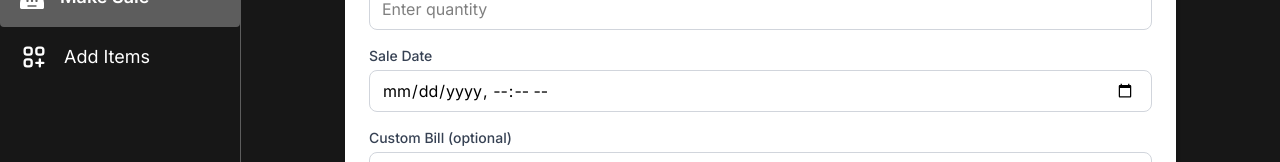
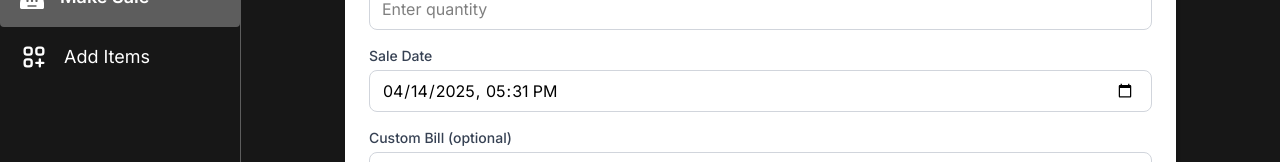
Before and after one commit to devryze-lab/Inventory-app-frontend, a React (Vite) app: page /makeList in a window 1280 px wide. Shown: the part 325-487 px from the top of the page. Built offline with nearby package versions, Linux system fonts and the light colour scheme.

Commit message:
✅ Updated: Added pop-down animation using Framer Motion

```diff
--- a/package.json
+++ b/package.json
@@ -12,6 +12,7 @@
   "dependencies": {
     "@tailwindcss/vite": "^4.1.3",
     "chart.js": "^4.4.8",
+    "framer-motion": "^12.7.2",
     "react": "^19.0.0",
     "react-chartjs-2": "^5.3.0",
     "react-countup": "^6.5.3",
--- a/src/components/AddItems.jsx
+++ b/src/components/AddItems.jsx
@@ -1,8 +1,10 @@
 import React, { useState, useRef, useContext, useEffect } from 'react';
 import UserContext from '../context/UserContext';
+import PopDownBox from './PopDownBox';
 
 function AddPartForm({ garageParts, setGarageParts }) {
   const { updateItem, setUpdateItem } = useContext(UserContext);
+  const [popOut, setPopout] = useState(false)
   const [formData, setFormData] = useState({
     name: '',
     category: '',
@@ -27,8 +29,10 @@ function AddPartForm({ garageParts, setGarageParts }) {
         sold: updateItem.sold ?? 0
       });
     }
-    console.log(updateItem);
-  }, [updateItem]);
+    setTimeout(() => {
+      setPopout(false)
+    }, 1000);
+  }, [updateItem, garageParts]);
 
   const handleChange = (e) => {
     const { name, value } = e.target;
@@ -85,10 +89,16 @@ function AddPartForm({ garageParts, setGarageParts }) {
     });
     fileInputRef.current.value = null;
     setUpdateItem(null);
+    setPopout(true)
   };
 
   return (
     <div className='p-4 bg-[#171717] min-h-screen flex items-center justify-center'>
+      {popOut &&
+        <div className='absolute -top-5'>
+          <PopDownBox text={'Item Added Successfully'} />
+        </div>
+      }
       <form onSubmit={handleSubmit} className="p-6 bg-white rounded-xl shadow-lg space-y-5 max-w-[80%] max-md:max-w-[98%] border border-gray-100   w-[80%] max-sm:w-[90%] max-md:mb-[28%] mb-[10%]">
         <h2 className="text-2xl font-bold text-gray-800 mb-2">Add/Update Inventory Item</h2>
         <p className="text-gray-600 mb-6">Fill in the details below to add or update an item</p>
--- a/src/components/Dashboard.jsx
+++ b/src/components/Dashboard.jsx
@@ -62,7 +62,6 @@ function Dashboard({ garageParts, salesHistory }) {
 
   return (
     <div className="p-6 flex flex-col gap-8 bg-[#171717] min-h-screen">
-      {/* Summary Cards */}
       <div className="grid grid-cols-1 md:grid-cols-3 gap-6">
         <div className="bg-white shadow-md rounded-xl p-6 flex items-baseline-last justify-between">
           <div>
--- a/src/components/ItemsList.jsx
+++ b/src/components/ItemsList.jsx
@@ -67,7 +67,7 @@ function ItemsList({ garageParts, setGarageParts }) {
         <div className='columns-4 min-[1700px]:columns-6 max-[1280px]:columns-4 max-[1024px]:columns-3 max-[900px]:columns-2 max-[480px]:columns-1'>
           {displayedParts.map((item) => (
             <div key={item.id} className="bg-white rounded-xl shadow-md break-inside-avoid mb-4">
-              <img className='min-w-full object-cover rounded-xl' src={item.imageUrl || 'https://salonlfc.com/wp-content/uploads/2018/01/image-not-found-scaled.png'} alt={item.name} />
+              <img loading='lazy' className='min-w-full object-cover rounded-lg' src={item.imageUrl || 'https://salonlfc.com/wp-content/uploads/2018/01/image-not-found-scaled.png'} alt={item.name} />
               <div className='px-3 pb-3'>
                 <div className='flex flex-wrap items-start justify-between py-2'>
                   <div>
--- a/src/components/MakeSale.jsx
+++ b/src/components/MakeSale.jsx
@@ -1,11 +1,22 @@
-import React, { useState } from 'react';
+import React, { useState, useEffect } from 'react';
+import PopDownBox from './PopDownBox';
 
 function MakeSale({ garageParts, setGarageParts, salesHistory, setSalesHistory }) {
-  const dateToday = new Date()
   const [selectedPartId, setSelectedPartId] = useState('');
   const [quantitySold, setQuantitySold] = useState('');
-  const [date, setDate] = useState(dateToday);
+  const [date, setDate] = useState(() => {
+    const now = new Date();
+    // Convert to local datetime string in correct format for input
+    return now.toISOString().slice(0, 16);
+  });
   const [customBill, setCustomBill] = useState('');
+  const [popOut, setPopOut] = useState(false);
+
+  useEffect(() => {
+    setTimeout(() => {
+      setPopOut(false);
+    }, 1000);
+  }, [salesHistory]);
 
   const handleAddSale = (e) => {
     e.preventDefault();
@@ -22,7 +33,7 @@ function MakeSale({ garageParts, setGarageParts, salesHistory, setSalesHistory }
       id: Date.now(),
       partId: part.id,
       quantitySold: Number(quantitySold),
-      date: new Date(date).toISOString(),
+      date: new Date(date).toISOString(), // Store as ISO string
       totalBill,
     };
 
@@ -39,15 +50,23 @@ function MakeSale({ garageParts, setGarageParts, salesHistory, setSalesHistory }
     setGarageParts(updatedParts);
     setSalesHistory([...salesHistory, newSale]);
 
+    // Reset form
     setSelectedPartId('');
     setQuantitySold('');
-    setDate('');
     setCustomBill('');
+    setPopOut(true);
+    // Reset date to current time
+    setDate(new Date().toISOString().slice(0, 16));
   };
 
   return (
-    <div className='flex items-center justify-center bg-[#171717]  h-screen'>
-      <div className="bg-white p-6 rounded-xl shadow-md  w-[80%] max-sm:w-[90%] max-md:mb-[28%] mb-[10%]">
+    <div className='flex items-center justify-center bg-[#171717] h-screen'>
+      {popOut && (
+        <div className='absolute -top-5'>
+          <PopDownBox text={'Sale Added Successfully'} />
+        </div>
+      )}
+      <div className="bg-white p-6 rounded-xl shadow-md w-[80%] max-sm:w-[90%] max-md:mb-[28%] mb-[10%]">
         <h2 className="text-2xl font-bold text-gray-800 mb-2">Make Sale</h2>
         <p className="text-gray-600 mb-6">Fill in the details below to make a sale.</p>
 
@@ -78,8 +97,9 @@ function MakeSale({ garageParts, setGarageParts, salesHistory, setSalesHistory }
           />
         </div>
 
+
         <div className="mb-4">
-          <label className="block text-sm font-medium text-gray-700 mb-1 ">Sale Date</label>
+          <label className="block text-sm font-medium text-gray-700 mb-1">Sale Date</label>
           <input
             type="datetime-local"
             className="w-full px-3 pr-4 py-2 border border-gray-300 rounded-lg focus:ring-2 focus:ring-gray-500 outline-none focus:border-transparent"
--- /dev/null
+++ b/src/components/PopDownBox.jsx
@@ -0,0 +1,16 @@
+import { motion } from 'framer-motion';
+
+const PopDownBox = ({text}) => {
+  return (
+    <motion.div
+      initial={{ y: -100, opacity: 0 }}
+      animate={{ y: 0, opacity: 1 }}
+      transition={{ type: 'spring', stiffness: 100, damping: 15 }}
+      className="bg-white text-black p-6 rounded-xl shadow-xl max-w-md mx-auto mt-10"
+    >
+      <p className='text-emerald-600'>{text} 🚀</p>
+    </motion.div>
+  );
+};
+
+export default PopDownBox;
--- a/src/components/SaleList.jsx
+++ b/src/components/SaleList.jsx
@@ -9,10 +9,10 @@ function MakeList({ garageParts, salesHistory, setSalesHistory, setGarageParts }
     const updatedParts = garageParts.map(part =>
       part.id === saleToDelete.partId
         ? {
-            ...part,
-            inventoryCount: part.inventoryCount + saleToDelete.quantitySold,
-            sold: part.sold - saleToDelete.quantitySold,
-          }
+          ...part,
+          inventoryCount: part.inventoryCount + saleToDelete.quantitySold,
+          sold: part.sold - saleToDelete.quantitySold,
+        }
         : part
     );
 
@@ -43,8 +43,7 @@ function MakeList({ garageParts, salesHistory, setSalesHistory, setGarageParts }
 
   return (
     <div className='bg-[#171717] min-h-screen flex items-center justify-center'>
-      <div className="bg-white p-6 rounded-xl shadow-md w-[80%] max-sm:w-[92%] mx-auto  max-md:mb-0 mb-[10%]">
-        {/* Sale List Header */}
+      <div className="bg-white p-6 rounded-xl shadow-md w-[80%] min-lg:mt-12 max-sm:w-[92%] mx-auto  max-md:mb-0 mb-[10%]">
         <div className="flex justify-between items-center mb-4">
           <h3 className="text-xl font-bold text-gray-800">Sale List</h3>
           <button
--- a/src/components/SalesGraph.jsx
+++ b/src/components/SalesGraph.jsx
@@ -54,13 +54,12 @@ function SalesGraph({ salesHistory = [] }) {
   const groupSalesByHour = (sales) => {
     const salesGrouped = new Array(24).fill(0);
     const today = new Date();
-    today.setHours(0, 0, 0, 0); // Start of today in local time
+    today.setHours(0, 0, 0, 0);
 
     sales.forEach((sale) => {
       const saleDate = new Date(sale.date);
-      // Check if sale is from today (local time)
       if (saleDate >= today) {
-        const hour = saleDate.getHours(); // Get local hour
+        const hour = saleDate.getHours();
         salesGrouped[hour] += sale.quantitySold;
       }
     });
```
Also changed, not shown: 1 other file (tests, documents, lock files or other folders). Lines whose indentation alone changed are shown as unchanged.
